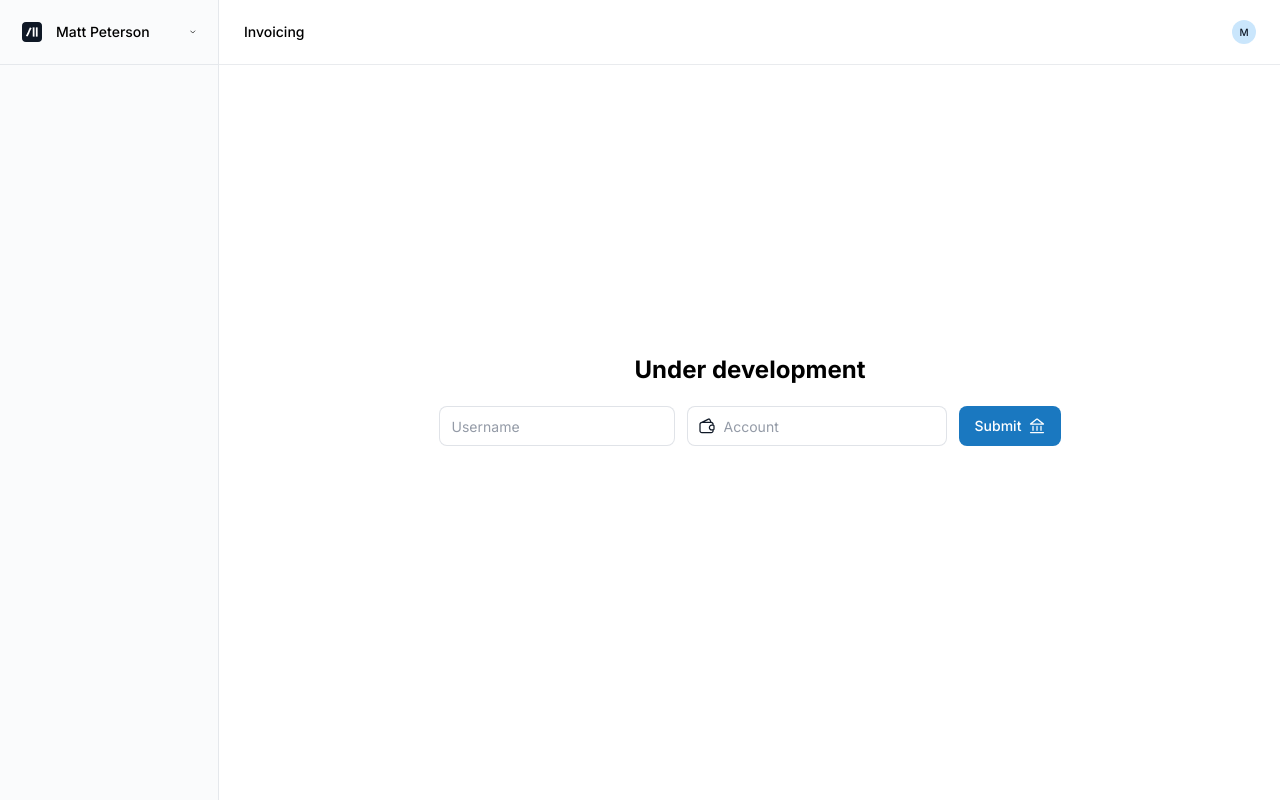
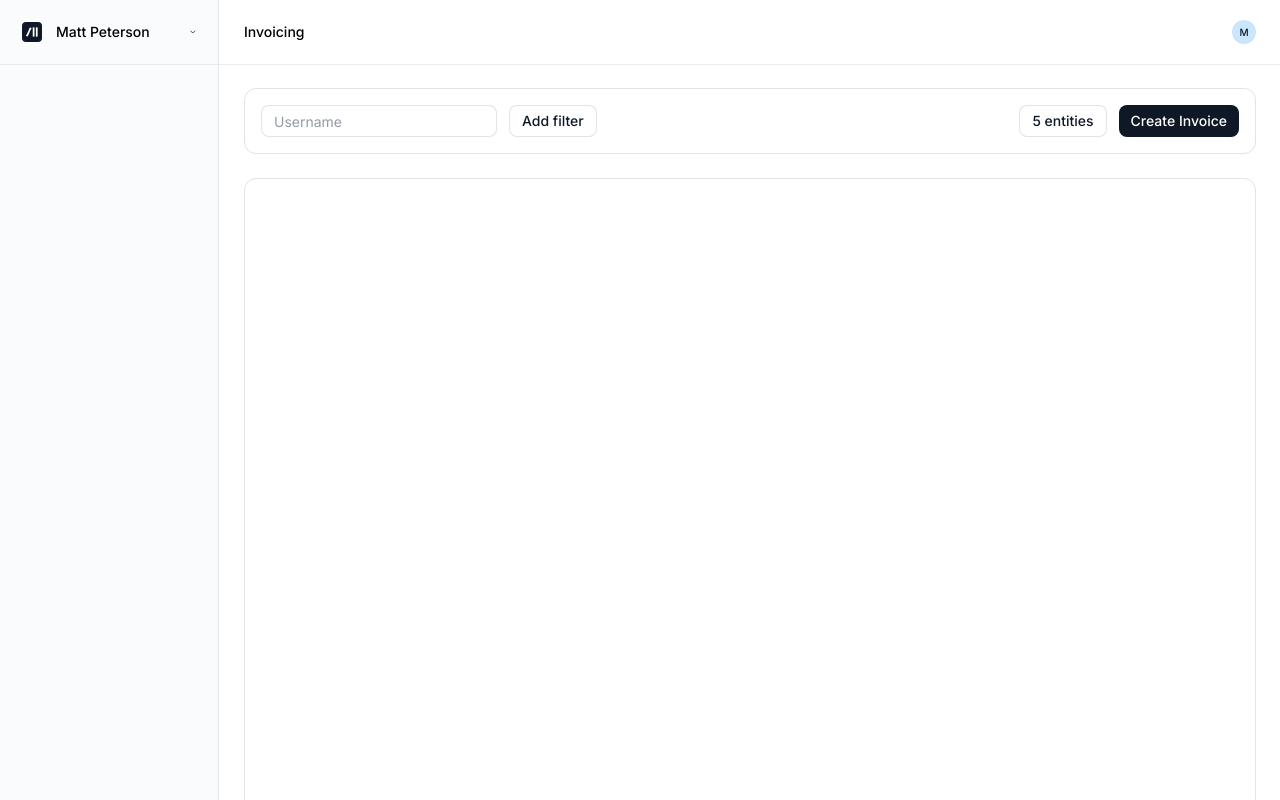
Before and after one commit to Rychillie/kick, a Next.js app: page / in a window 1280 px wide. Shown: the top 800 px of the page. Built offline with nearby package versions, Linux system fonts and the light colour scheme.

Commit message:
Feat: Improve some components elements and screen for testing

```diff
--- a/src/app/layout.tsx
+++ b/src/app/layout.tsx
@@ -21,10 +21,10 @@ export default function RootLayout({
 }>) {
   return (
     <html lang="en" className="size-full bg-white text-black">
-      <body className={c(inter.className, 'size-full pl-[220px] antialiased')}>
+      <body className={c(inter.className, 'w-full h-svh pt-16 pl-[220px] antialiased')}>
         <NavBar />
         <SideBar />
-        <main className="flex size-full items-center justify-center">
+        <main className="flex h-auto w-full items-center justify-center">
           {children}
         </main>
       </body>
--- a/src/app/page.tsx
+++ b/src/app/page.tsx
@@ -2,13 +2,21 @@ import { Button, Input } from '@/components/elements';
 
 export default function Home() {
   return (
-    <div className="flex flex-col items-center justify-center gap-5">
-      <h1 className="text-2xl font-bold">Under development</h1>
+    <div className="flex w-full flex-col gap-6 overflow-scroll p-6">
+      <div className="flex items-center justify-between rounded-xl border border-transparents-400 p-4">
+        <div className='flex items-center justify-center gap-3'>
+          <Input placeholder="Username" />
+          <Button intent='secondary'>Add filter</Button>
+        </div>
 
-      <div className="flex gap-3">
-        <Input placeholder="Username" />
-        <Input placeholder="Account" icon="accounts" />
-        <Button size='lg' icon='bank' intent='action' iconPosition='right'>Submit</Button>
+        <div className='flex items-center justify-center gap-3'>
+          <Button intent='secondary'>5 entities</Button>
+          <Button>Create Invoice</Button>
+        </div>
+      </div>
+
+      <div className='flex h-screen w-full items-center justify-between rounded-xl border border-transparents-400 p-4'>
+
       </div>
     </div>
   );
--- a/src/components/elements/input.tsx
+++ b/src/components/elements/input.tsx
@@ -37,8 +37,8 @@ export default function Input(
           'outline-none hover:border-gray-400 focus:outline-none',
           'focus:border-blue-400 focus:shadow-input',
           !icon ? 'px-3' : iconPosition === 'left' ? 'pl-9 pr-3' : 'pl-3 pr-9',
-          height === 'sm' && 'h-10 py-1.5',
-          height === 'base' && 'h-12 py-1.5',
+          height === 'sm' && 'h-8 py-1.5',
+          height === 'base' && 'h-10 py-1.5',
           className
         )}
         ref={ref}
--- a/src/components/ui/navbar.tsx
+++ b/src/components/ui/navbar.tsx
@@ -2,7 +2,7 @@ import { Text } from '@/components/elements';
 
 export default function NavBar() {
   return (
-    <nav className="fixed inset-x-0 top-0 w-full border-b border-transparents-300 pl-[220px]">
+    <nav className="fixed inset-x-0 top-0 z-50 w-full bg-white/50 pl-[220px] shadow-navbar backdrop-blur-[20px]">
       <div className="mx-auto flex w-full items-center justify-between px-6 py-5">
         <Text size="14" weight="medium">
           Invoicing
--- a/src/components/ui/sidebar.tsx
+++ b/src/components/ui/sidebar.tsx
@@ -3,7 +3,7 @@ import Image from 'next/image';
 
 export default function SideBar() {
   return (
-    <aside className="fixed inset-y-0 left-0 size-full max-w-[219px] border-r border-transparents-300 bg-gray-50">
+    <aside className="fixed inset-y-0 left-0 z-50 size-full max-w-[219px] border-r border-transparents-300 bg-gray-50">
       <div className="flex w-full items-center border-b border-transparents-300 px-3 py-4">
         <div className="flex w-full items-center gap-3.5 px-2.5 py-1.5">
           <Image
--- a/tailwind.config.ts
+++ b/tailwind.config.ts
@@ -8,7 +8,8 @@ export default {
         sans: ['var(--font-inter)']
       },
       boxShadow: {
-        input: '0px 0px 0px 2px #E2F0FB'
+        input: '0px 0px 0px 2px #E2F0FB',
+        navbar: '0px 1px 0px 0px rgba(83, 100, 126, 0.13)',
       },
       colors: {
         transparents: {
```
